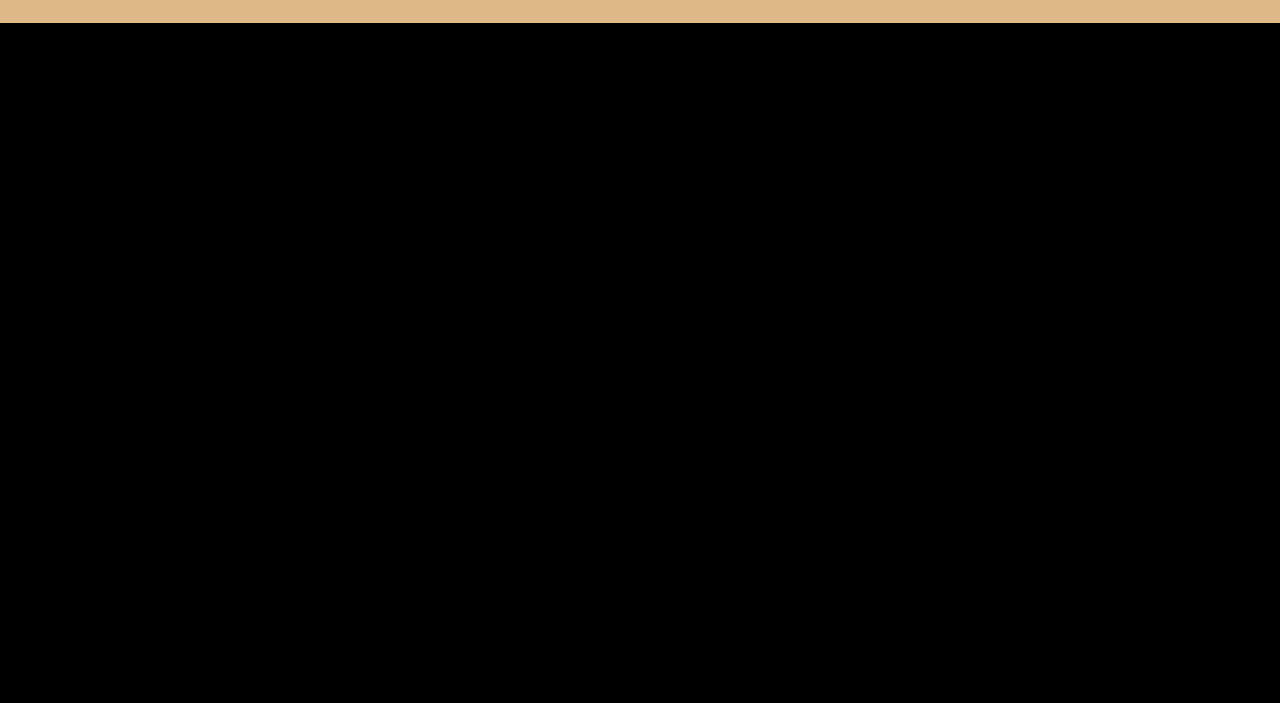
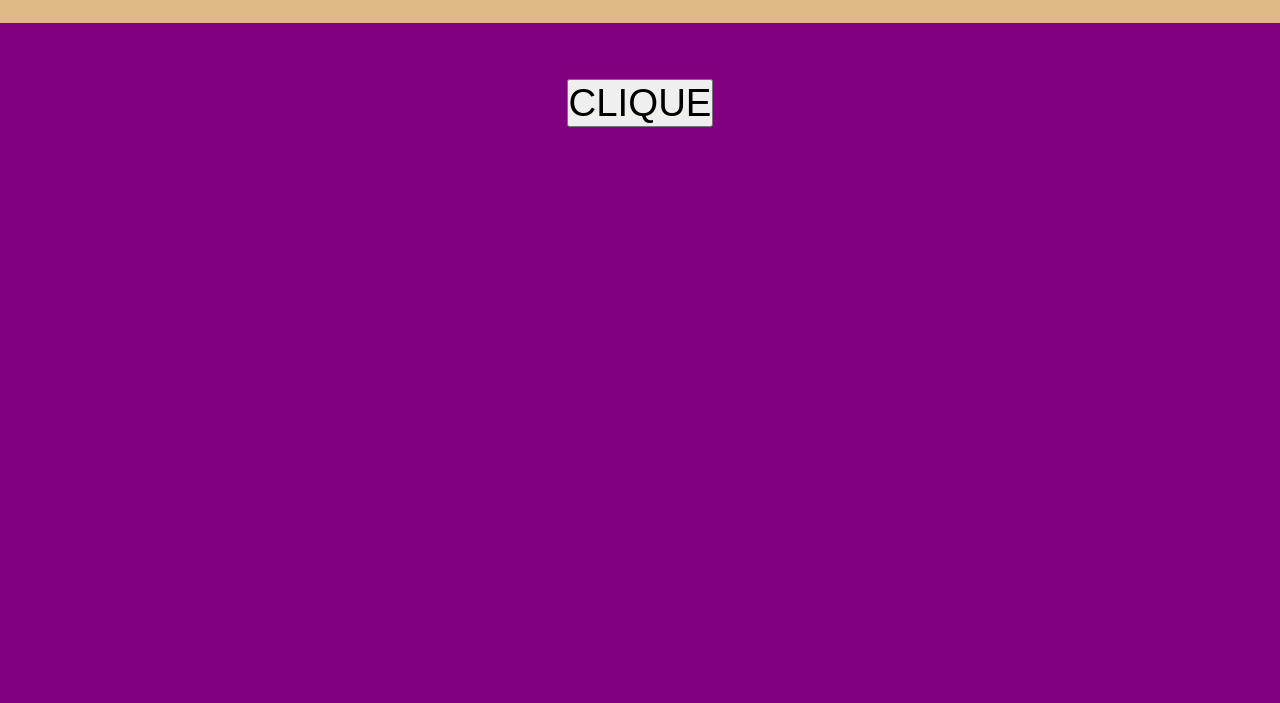
Before and after one commit to mariotdias/projeto1, a plain HTML site: page index.html in a window 1280 px wide. Shown: the part 97-800 px from the top of the page. Drawn offline with Linux system fonts and the light colour scheme; a web font is replaced by a local one.

Commit message:
Base finalizada

```diff
--- a/css/style.css
+++ b/css/style.css
@@ -4,9 +4,11 @@
     padding: 0;
     margin: 0;
 }
+
 body {
-    background-color: rgb(0, 0, 0);
+   background-color: purple;
 }
+
 #nav {
     background-color: rgb(222, 184, 135);
     height: 15vh;
@@ -15,12 +17,23 @@ body {
     justify-content: center;
     align-items: center;
 }
+
 #nav h1 {
     font-size: 3vw;
     font-family: Kdam Thmor Pro;
     transition: ease 0.5s;
 }
+
 #nav h1:hover {
     font-size: 3.2vw;
     border-bottom: solid rgb(0, 0, 0) 0.5vw;
 }
+#fbox1 {
+    height: 20vh;
+    display: flex;
+    justify-content: center;
+    align-items: center;
+}
+#btn1 {
+    font-size: 3vw;
+}
--- a/index.html
+++ b/index.html
@@ -12,6 +12,13 @@
             <h1>Player Select</h1>
         </nav>
     </header>
+    <main>
+        <div id="fbox1">
+            <input type="button" value="CLIQUE" id="btn1" onclick="click1()">
+            <div id="res1"></div>
+            <div id="res2"></div>
+        </div>
+    </main>
     <script src="js/js.js"></script>
 </body>
 </html>
```
